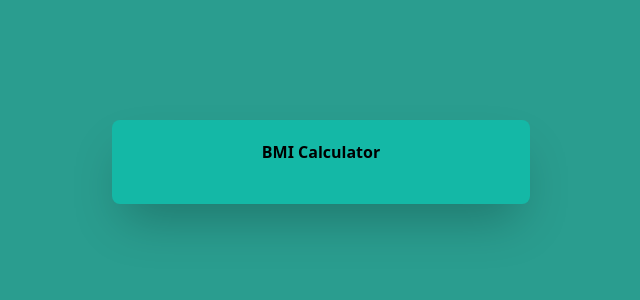
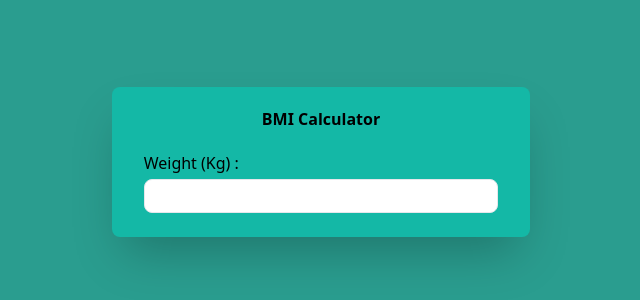
Before and after one commit to Mohsinazeem1122/BMI-Calculator, a plain HTML site: page index.html in a window 1280 px wide. Shown: the part 238-538 px from the top of the page, without its empty margins (319-959 px from the left). Drawn offline with nearby package versions, Linux system fonts and the light colour scheme.

Commit message:
weight label and input added.

```diff
--- a/index.html
+++ b/index.html
@@ -14,6 +14,13 @@
         class="rounded-lg px-8 py-5 shadow-2xl bg-teal-500 w-full lg:w-1/3 md:w-1/3"
       >
         <h1 class="text-center mb-5 font-bold">BMI Calculator</h1>
+        <div>
+          <label class="block text-start">Weight (Kg) :</label>
+          <input
+            type="number"
+            class="w-full border py-1 px-2 rounded-lg mx-0 my-1 bg-white"
+          />
+        </div>
       </div>
     </div>
   </body>
```
